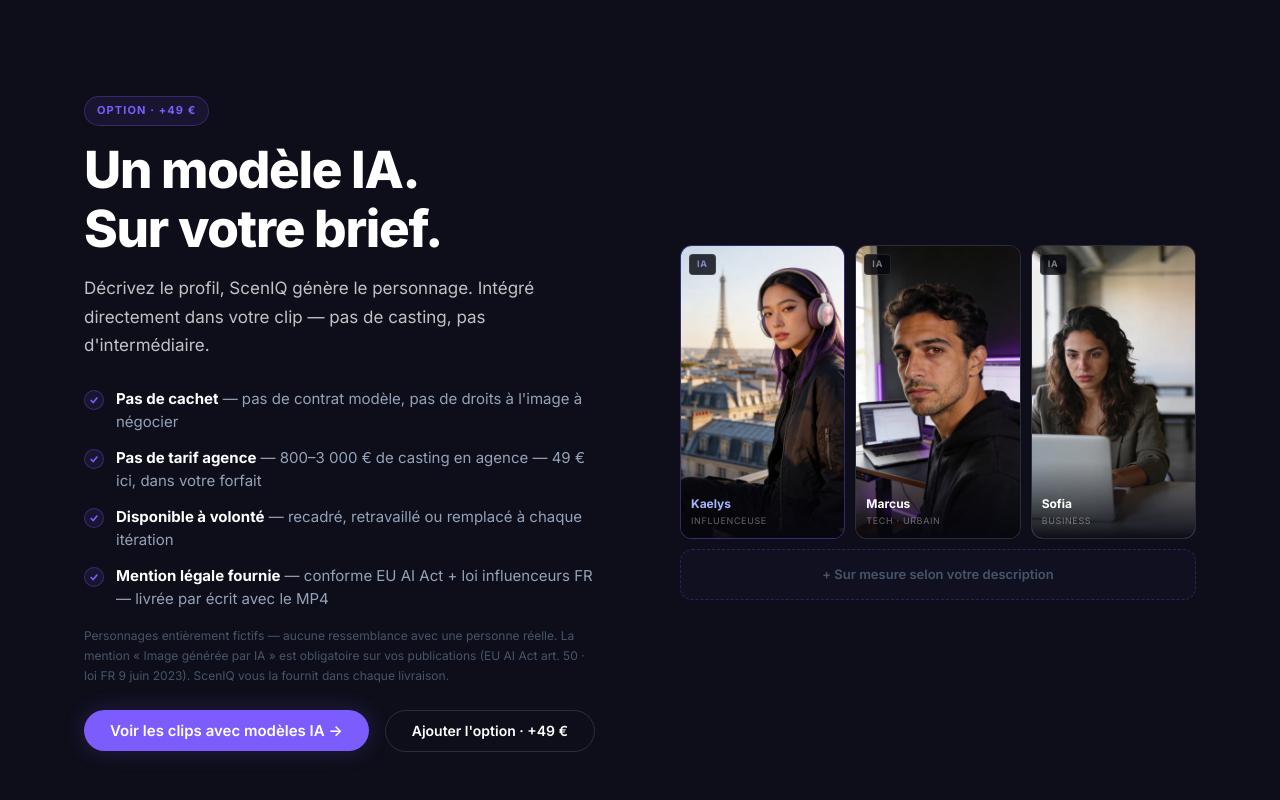
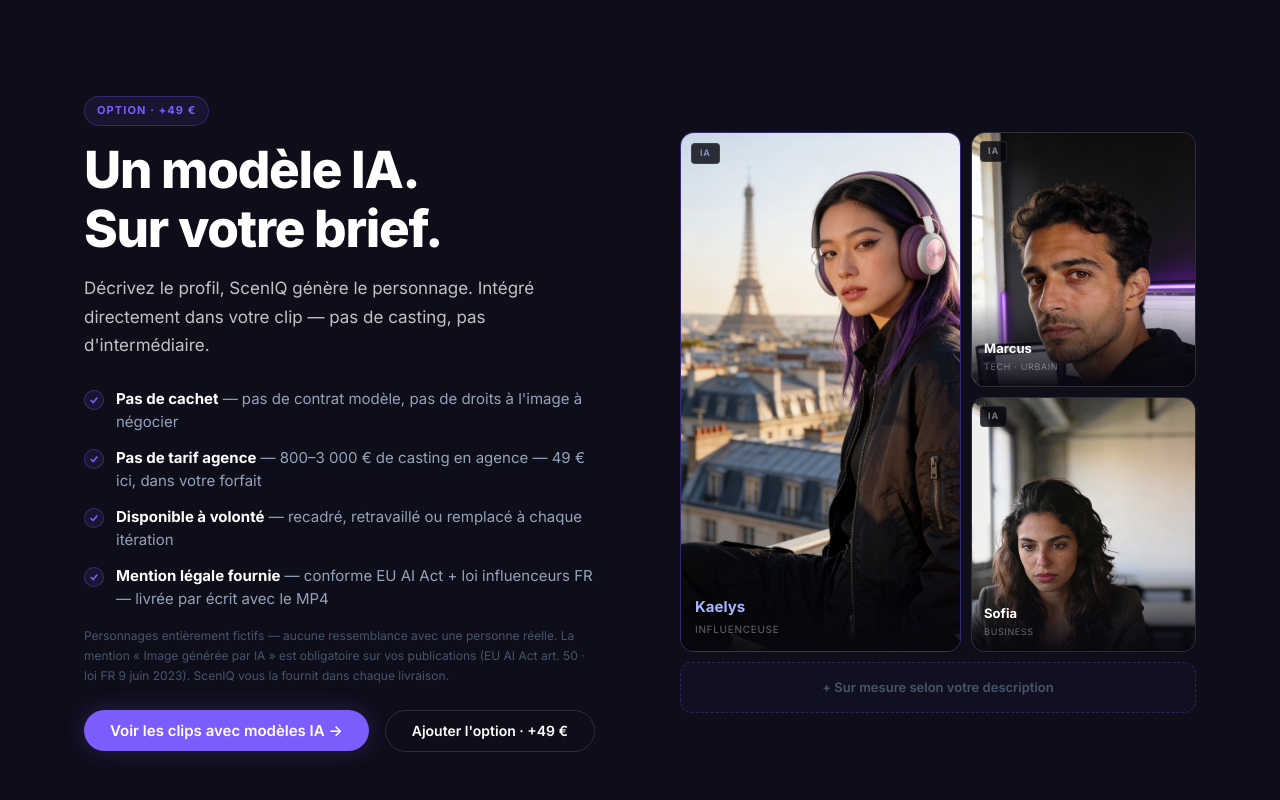
Before and after one commit to sceniqstudio/sceniq, a Next.js app: page / in a window 1280 px wide. Shown: the part 3440-4240 px from the top of the page. Built offline with nearby package versions, Linux system fonts and the light colour scheme; no server answers.

Commit message:
design: modèles IA layout éditorial

```diff
--- a/app/page.tsx
+++ b/app/page.tsx
@@ -689,49 +689,50 @@ export default function HomePage() {
               </div>
             </div>
 
-            {/* Cartes modèles */}
+            {/* Cartes modèles — layout éditorial */}
             <div>
-              <div style={{ display: 'grid', gridTemplateColumns: 'repeat(3, 1fr)', gap: 10 }}>
-                {[
-                  { slug: 'kaelys',   name: 'Kaelys', type: 'Influenceuse', featured: true,  ratio: '9/16' },
-                  { slug: 'modele-1', name: 'Marcus', type: 'Tech · Urbain', featured: false, ratio: '9/16' },
-                  { slug: 'modele-2', name: 'Sofia',  type: 'Business',     featured: false, ratio: '9/16' },
-                ].map((m) => (
-                  <div
-                    key={m.slug}
-                    style={{
-                      aspectRatio: m.ratio, borderRadius: 12, overflow: 'hidden', position: 'relative',
-                      background: m.featured ? 'linear-gradient(160deg,#1a0f3a,#0e0e1a)' : 'var(--surface)',
-                      border: `1px solid ${m.featured ? 'rgba(124,92,252,0.35)' : 'var(--bdr-md)'}`,
-                      alignSelf: 'start',
-                    }}
-                  >
-                    <img
-                      src={`/models/${m.slug}.jpg`}
-                      alt={m.name}
-                      style={{ position: 'absolute', inset: 0, width: '100%', height: '100%', objectFit: 'cover' }}
-                      onError={(e) => { (e.target as HTMLImageElement).style.display = 'none' }}
-                    />
-                    {/* Tag IA */}
-                    <div style={{
-                      position: 'absolute', top: 8, left: 8,
-                      padding: '2px 7px', borderRadius: 4,
-                      background: 'rgba(7,7,15,0.82)', border: '1px solid rgba(255,255,255,0.1)',
-                      fontSize: 9, fontWeight: 700, letterSpacing: '0.09em',
-                      color: m.featured ? 'rgba(165,180,252,0.7)' : 'rgba(255,255,255,0.45)',
+              <div style={{ display: 'grid', gridTemplateColumns: '1.25fr 1fr', gap: 10, height: 520 }}>
+
+                {/* Kaelys — pleine hauteur */}
+                <div style={{
+                  borderRadius: 14, overflow: 'hidden', position: 'relative', height: '100%',
+                  background: 'linear-gradient(160deg,#1a0f3a,#0e0e1a)',
+                  border: '1px solid rgba(124,92,252,0.35)',
+                }}>
+                  <img src="/models/kaelys.jpg" alt="Kaelys"
+                    style={{ position: 'absolute', inset: 0, width: '100%', height: '100%', objectFit: 'cover', objectPosition: 'center top' }}
+                    onError={(e) => { (e.target as HTMLImageElement).style.display = 'none' }}
+                  />
+                  <div style={{ position: 'absolute', top: 10, left: 10, padding: '2px 8px', borderRadius: 4, background: 'rgba(7,7,15,0.82)', border: '1px solid rgba(255,255,255,0.1)', fontSize: 9, fontWeight: 700, letterSpacing: '0.09em', color: 'rgba(165,180,252,0.7)' }}>IA</div>
+                  <div style={{ position: 'absolute', bottom: 0, left: 0, right: 0, padding: '48px 14px 14px', background: 'linear-gradient(to top,rgba(7,7,15,0.97),transparent)' }}>
+                    <div style={{ fontSize: 15, fontWeight: 700, color: '#A5B4FC' }}>Kaelys</div>
+                    <div style={{ fontSize: 10, color: 'rgba(255,255,255,0.38)', textTransform: 'uppercase', letterSpacing: '0.07em', marginTop: 2 }}>Influenceuse</div>
+                  </div>
+                </div>
+
+                {/* Marcus + Sofia empilés */}
+                <div style={{ display: 'flex', flexDirection: 'column', gap: 10, height: '100%' }}>
+                  {[
+                    { slug: 'modele-1', name: 'Marcus', type: 'Tech · Urbain' },
+                    { slug: 'modele-2', name: 'Sofia',  type: 'Business' },
+                  ].map((m) => (
+                    <div key={m.slug} style={{
+                      flex: 1, borderRadius: 14, overflow: 'hidden', position: 'relative',
+                      background: 'var(--surface)', border: '1px solid var(--bdr-md)',
                     }}>
-                      IA
+                      <img src={`/models/${m.slug}.jpg`} alt={m.name}
+                        style={{ position: 'absolute', inset: 0, width: '100%', height: '100%', objectFit: 'cover', objectPosition: 'center top' }}
+                        onError={(e) => { (e.target as HTMLImageElement).style.display = 'none' }}
+                      />
+                      <div style={{ position: 'absolute', top: 8, left: 8, padding: '2px 7px', borderRadius: 4, background: 'rgba(7,7,15,0.82)', border: '1px solid rgba(255,255,255,0.1)', fontSize: 9, fontWeight: 700, letterSpacing: '0.09em', color: 'rgba(255,255,255,0.45)' }}>IA</div>
+                      <div style={{ position: 'absolute', bottom: 0, left: 0, right: 0, padding: '36px 12px 12px', background: 'linear-gradient(to top,rgba(7,7,15,0.97),transparent)' }}>
+                        <div style={{ fontSize: 13, fontWeight: 700, color: '#fff' }}>{m.name}</div>
+                        <div style={{ fontSize: 9, color: 'rgba(255,255,255,0.38)', textTransform: 'uppercase', letterSpacing: '0.07em', marginTop: 1 }}>{m.type}</div>
+                      </div>
                     </div>
-                    <div style={{
-                      position: 'absolute', bottom: 0, left: 0, right: 0,
-                      padding: '32px 10px 10px',
-                      background: 'linear-gradient(to top,rgba(7,7,15,0.96),transparent)',
-                    }}>
-                      <div style={{ fontSize: 12, fontWeight: 700, color: m.featured ? '#A5B4FC' : '#fff' }}>{m.name}</div>
-                      <div style={{ fontSize: 9, color: 'rgba(255,255,255,0.38)', textTransform: 'uppercase', letterSpacing: '0.07em', marginTop: 1 }}>{m.type}</div>
-                    </div>
-                  </div>
-                ))}
+                  ))}
+                </div>
+
               </div>
               {/* Carte sur mesure */}
               <div style={{
@@ -816,8 +817,8 @@ export default function HomePage() {
         </div>
 
         <div style={{ display: 'flex', flexDirection: 'column', gap: 12 }}>
-          <PortfolioRow items={portfolioRows[0]} direction="left"  rowHeight={190} speed={0.4} />
-          <PortfolioRow items={portfolioRows[1]} direction="right" rowHeight={190} speed={0.35} />
+          <PortfolioRow items={portfolioRows[0]} direction="left"  rowHeight={320} speed={0.5} />
+          <PortfolioRow items={portfolioRows[1]} direction="right" rowHeight={320} speed={0.42} />
         </div>
 
         <p style={{ textAlign: 'center', marginTop: 20, fontSize: 11, color: 'var(--g6)', letterSpacing: '0.06em' }}>
```
